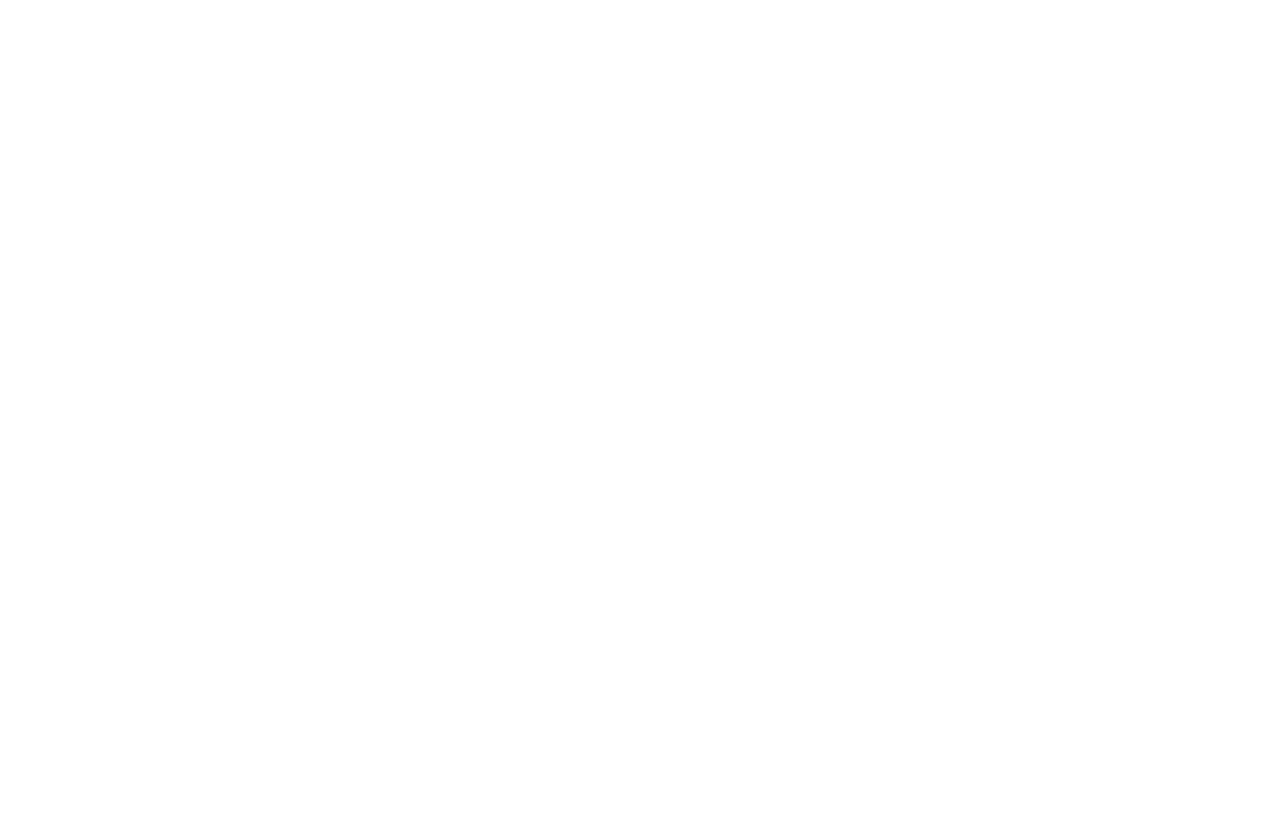
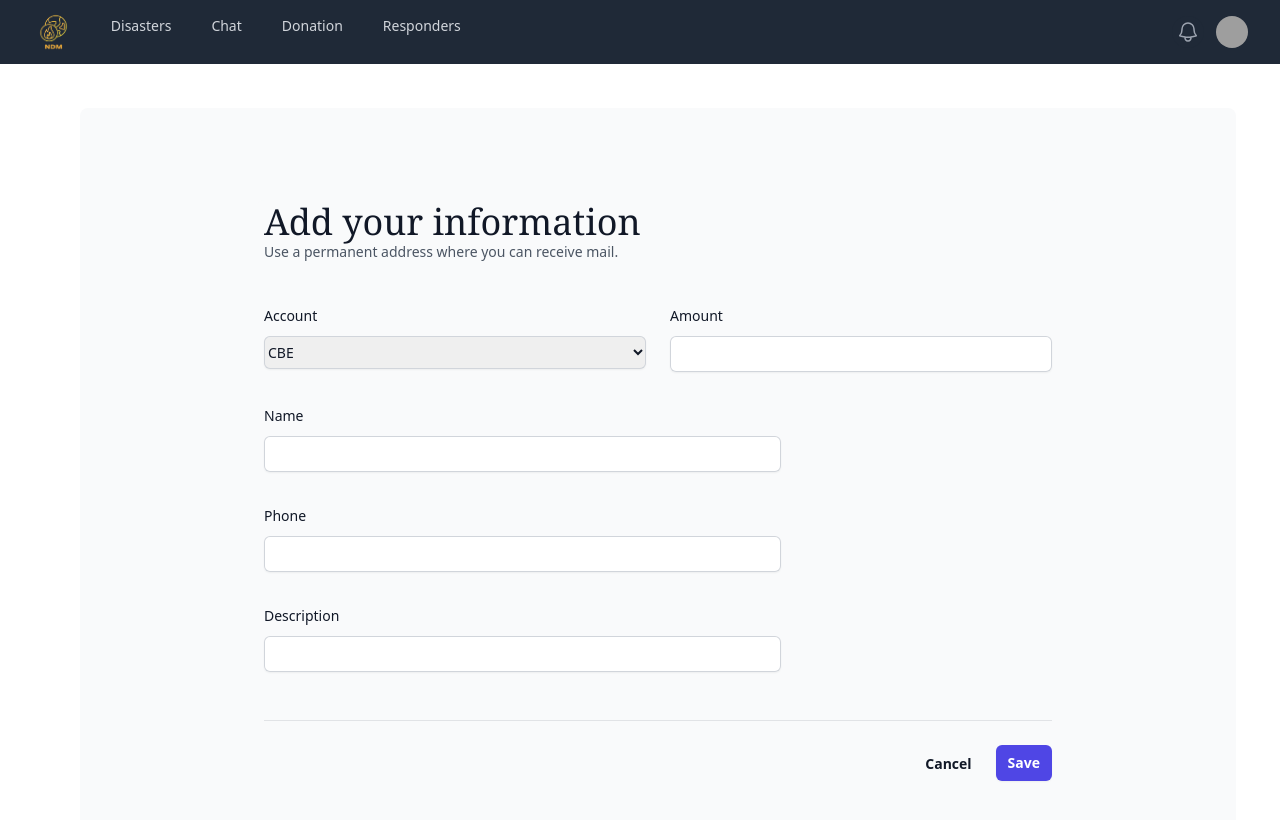
Before and after one commit to yidid/natural_disaster_management, a React (Create React App) app: page /cash in a window 1280 px wide. Before the commit this address had no page. Shown: the top 820 px of the page. Built offline with nearby package versions, Linux system fonts and the light colour scheme; grey boxes are pictures that could not be loaded.

Commit message:
adding changes

```diff
--- a/src/App.js
+++ b/src/App.js
@@ -10,6 +10,9 @@
 import ChatUser from './pages/user.chat';
 import UserDonation from './pages/user.donation';
 import AddDisaster from './components/addDisaster';
+import AskDonation from './pages/user.ask.donation';
+import CashDonation from './pages/user.cash';
+import MaterialDonation from './components/Material';
 
 function App() {
   return (
@@ -24,6 +27,11 @@
     <Route path='/userchat' element={<ChatUser />}></Route>
     <Route path='/userDonation' element={<UserDonation />}></Route>
     <Route path='/disasters' element={<AddDisaster />}></Route>
+    <Route path='/ask' element={<AskDonation />}></Route>
+    <Route path='/cash' element={<CashDonation />}></Route>
+    <Route path='/material' element={<MaterialDonation />}></Route>
+
+
    </Routes>
    </Router>
 
--- a/src/components/Form.js
+++ b/src/components/Form.js
@@ -1,40 +1,108 @@
-import Form from 'react-bootstrap/Form';
-import { useState } from 'react';
-import Button from 'react-bootstrap/Button';
 
-function BankForm() {
-  const [Account, setAccount] = useState("");
-  const [Amount, setAmount] = useState("");
-  return (
-<div  className = 'container2'>
-    <Form>
-      <h1>Bank</h1>
-      <Form.Select className="mb-3" aria-label="Default select example">
+import React from "react";
+import { Link } from "react-router-dom";
 
-        <option>select bank account</option>
-        <option value="1">Awash</option>
-        <option value="2">buna </option>
-        <option value="3"></option>
-      </Form.Select>
-      <Form.Group className="mb-3" controlId="formBasicPassword">
-        <Form.Label>Enter Account Number</Form.Label>
-        <Form.Control type="number" value={Account} placeholder="Enter account" onChange={(e)=>setAccount(e.target.value)}  />
-        <Form.Text className="text-muted">
+import 'react-toastify/dist/ReactToastify.css';
 
-        </Form.Text>
-      </Form.Group>
 
-      <Form.Group className="mb-3" controlId="formBasicAmount">
-        <Form.Label>Amount</Form.Label>
-        <Form.Control type="number" value={Amount} placeholder="Amount" onChange={(e)=>setAmount(e.target.value)} />
-      </Form.Group>
+const CashDonation = () => {
 
-      <Button variant="primary" type="submit">
-        Submit
-      </Button>
 
-    </Form>
-    </div>
-  );
+    return(
+        <>
+        <div className="block rounded-lg z-1 bg-gray-50 ml-32 mr-32 mb-96 p-2 m-11 dark:bg-grey-100 justify-center content-center">
+
+<form>
+  <div className="space-y-12">
+    <div className="border-b border-gray-900/10 pb-12">
+      <h2 className=" font-serif text-4xl leading-7 pt-0 text-gray-900">Add your information</h2>
+
+
+      <div class="border-b border-gray-900/10 pb-12">
+
+      <p class="mt-1 text-sm leading-6 text-gray-600">Use a permanent address where you can receive mail.</p>
+
+      <div class="mt-10 grid grid-cols-1 gap-x-6 gap-y-8 sm:grid-cols-6">
+        <div class="sm:col-span-3">
+          <label for="first-name" class="block text-sm font-medium leading-6 text-gray-900">Account</label>
+          <div class="mt-2">
+          <select data-te-select-init className="block w-full rounded-md border-0 py-1.5 text-gray-900 shadow-sm ring-1 ring-inset ring-gray-300 placeholder:text-gray-400 focus:ring-2 focus:ring-inset focus:ring-indigo-600 sm:text-sm sm:leading-6">
+  <option value="1">CBE</option>
+  <option value="2">AWASH</option>
+  <option value="3">ENAT</option>
+
+</select>
+
+          </div>
+        </div>
+
+        <div class="sm:col-span-3">
+          <label for="last-name" class="block text-sm font-medium leading-6 text-gray-900"> Amount </label>
+          <div class="mt-2">
+            <input type="text" name="last-name" id="last-name" autocomplete="family-name" class="block w-full rounded-md border-0 py-1.5 text-gray-900 shadow-sm ring-1 ring-inset ring-gray-300 placeholder:text-gray-400 focus:ring-2 focus:ring-inset focus:ring-indigo-600 sm:text-sm sm:leading-6"></input>
+          </div>
+        </div>
+
+        <div className="sm:col-span-4">
+          <label for="name" className="block text-sm font-medium leading-6 text-gray-900">Name </label>
+          <div className="mt-2">
+            <input id="name"
+             name="name"
+              type="text"
+
+                className="block w-full rounded-md border-0 py-1.5 text-gray-900 shadow-sm ring-1 ring-inset ring-gray-300 placeholder:text-gray-400 focus:ring-2 focus:ring-inset focus:ring-indigo-100 sm:text-sm sm:leading-6"></input>
+          </div>
+        </div>
+        <div className="sm:col-span-4">
+          <label for="name" className="block text-sm font-medium leading-6 text-gray-900">Phone </label>
+          <div className="mt-2">
+            <input id="name"
+             name="name"
+              type="text"
+
+                className="block w-full rounded-md border-0 py-1.5 text-gray-900 shadow-sm ring-1 ring-inset ring-gray-300 placeholder:text-gray-400 focus:ring-2 focus:ring-inset focus:ring-indigo-100 sm:text-sm sm:leading-6"></input>
+          </div>
+        </div>
+
+        <div className="sm:col-span-4">
+          <label for="name" className="block text-sm font-medium leading-6 text-gray-900">Description </label>
+          <div className="mt-2">
+            <input id="name"
+             name="name"
+              type="text"
+
+                className="block w-full rounded-md border-0 py-1.5 text-gray-900 shadow-sm ring-1 ring-inset ring-gray-300 placeholder:text-gray-400 focus:ring-2 focus:ring-inset focus:ring-indigo-100 sm:text-sm sm:leading-6"></input>
+          </div>
+        </div>
+
+
+
+        </div>
+        </div>
+
+
+
+
+
+
+  <div className="mt-6 flex items-center justify-end gap-x-6">
+    <Link to='/ask'>
+    <button type="button"
+
+
+     className="text-sm  font-semibold leading-6 text-gray-900">Cancel</button>
+     </Link>
+    <button type="submit"   className="rounded-md bg-indigo-600 px-3 py-2 text-sm font-semibold text-white shadow-sm hover:bg-indigo-500 focus-visible:outline focus-visible:outline-2 focus-visible:outline-offset-2 focus-visible:outline-indigo-600">Save</button>
+
+  </div>
+  </div>
+  </div>
+</form>
+
+
+        </div>
+        </>
+
+    )
 }
-export default BankForm;
+export default CashDonation
--- a/src/components/Material.js
+++ b/src/components/Material.js
@@ -1,62 +1,96 @@
-import {useState} from 'react';
-import Button from 'react-bootstrap/Button';
-import Form from 'react-bootstrap/Form';
 
-function Material() {
-  const [inputs, setInputs] = useState({});
+import React from "react";
+import { Link } from "react-router-dom";
 
-  const handleChange = (event) => {
-    const name = event.target.name;
-    const value = event.target.value;
-    setInputs(values => ({...values, [name]: value}))
-  }
 
-  const handleSubmit = (event) => {
-    event.preventDefault();
-    alert(inputs);
-  }
-  return (
-    <div  className = 'container2'>
-    <Form onSubmit={handleSubmit}>
-    <h1>Contact</h1>
-      <Form.Group className="mb-3" controlId="formBasicEmail">
-        <Form.Label>Email address:</Form.Label>
-        <input
-        type="emil"
-        name="email"
-        value={inputs.email || ""}
-        onChange={handleChange}
-      />
-      </Form.Group>
+import 'react-toastify/dist/ReactToastify.css';
+import NavBar from "./navbar";
 
-      <Form.Group className="mb-3" controlId="formBasicNumber">
-        <Form.Label>Phone number:</Form.Label>
-        <input
-        type="number"
-        name="number"
-        value={inputs.number || ""}
-        onChange={handleChange}
-      />
-      </Form.Group>
-      <Form.Group className="mb-3" controlId="formBasicLocation">
-        <Form.Label>Enter Location:</Form.Label>
-        <input
-        type="text"
-        name="location"
-        value={inputs.text || ""}
-        onChange={handleChange}
-      />
-      </Form.Group>
-      <Form.Group className="mb-3" controlId="exampleForm.ControlTextarea1">
-        <Form.Label>Description:</Form.Label>
-        <Form.Control as="textarea" rows={3} />
-      </Form.Group>
-      <Button variant="primary" type="submit">
-      submit
-      </Button>
-    </Form>
-    </div>
-  );
+
+const MaterialDonation = () => {
+
+
+    return(
+        <>
+        <NavBar/>
+        <div className="block rounded-lg z-1 bg-gray-50 ml-32 mr-32 mb-96 p-24 m-11 dark:bg-grey-100 justify-center content-center">
+
+<form>
+  <div className="space-y-12">
+    <div className="border-b border-gray-900/10 pb-12">
+      <h2 className=" font-serif text-4xl leading-7 pt-0 text-gray-900">Add your information</h2>
+
+
+      <div class="border-b border-gray-900/10 pb-12">
+
+
+
+      <div class="mt-10 grid grid-cols-1 gap-x-6 gap-y-8 sm:grid-cols-6">
+
+
+
+
+        <div className="sm:col-span-4">
+          <label for="name" className="block text-sm font-medium leading-6 text-gray-900">Name </label>
+          <div className="mt-2">
+            <input id="name"
+             name="name"
+              type="text"
+
+                className="block w-full rounded-md border-0 py-1.5 text-gray-900 shadow-sm ring-1 ring-inset ring-gray-300 placeholder:text-gray-400 focus:ring-2 focus:ring-inset focus:ring-indigo-100 sm:text-sm sm:leading-6"></input>
+          </div>
+        </div>
+
+        <div className="sm:col-span-4">
+          <label for="name" className="block text-sm font-medium leading-6 text-gray-900">Phone </label>
+          <div className="mt-2">
+            <input id="name"
+             name="name"
+              type="text"
+
+                className="block w-full rounded-md border-0 py-1.5 text-gray-900 shadow-sm ring-1 ring-inset ring-gray-300 placeholder:text-gray-400 focus:ring-2 focus:ring-inset focus:ring-indigo-100 sm:text-sm sm:leading-6"></input>
+          </div>
+        </div>
+
+        <div className="sm:col-span-4">
+          <label for="name" className="block text-sm font-medium leading-6 text-gray-900">Materials </label>
+          <div className="mt-2">
+            <input id="name"
+             name="name"
+              type="text"
+
+                className="block w-full rounded-md border-0 py-1.5 text-gray-900 shadow-sm ring-1 ring-inset ring-gray-300 placeholder:text-gray-400 focus:ring-2 focus:ring-inset focus:ring-indigo-100 sm:text-sm sm:leading-6"></input>
+          </div>
+        </div>
+
+
+
+        </div>
+        </div>
+
+
+
+
+
+
+  <div className="mt-6 flex items-center justify-end gap-x-6">
+  <Link to='/ask'>
+    <button type="button"
+
+
+     className="text-sm  font-semibold leading-6 text-gray-900">Cancel</button>
+     </Link>
+    <button type="submit"   className="rounded-md bg-indigo-600 px-3 py-2 text-sm font-semibold text-white shadow-sm hover:bg-indigo-500 focus-visible:outline focus-visible:outline-2 focus-visible:outline-offset-2 focus-visible:outline-indigo-600">Save</button>
+
+  </div>
+  </div>
+  </div>
+</form>
+
+
+        </div>
+        </>
+
+    )
 }
-
-export default Material;
+export default MaterialDonation
--- a/src/components/navbar.js
+++ b/src/components/navbar.js
@@ -1,4 +1,5 @@
 import React from "react";
+import image from '../images/logo.png'
 
 const NavBar= ()=>{
     return(
@@ -22,7 +23,7 @@
       </div>
       <div className="flex flex-1 items-center justify-center sm:items-stretch sm:justify-start">
         <div className="flex flex-shrink-0 items-center">
-          <img className="h-8 w-auto" src='./images/ndm.png' alt="Your Company"></img>
+          <img className="h-12 w-auto" src={image} alt="Your Company"></img>
         </div>
         <div className="hidden sm:ml-6 sm:block">
           <div className="flex space-x-4">
@@ -45,7 +46,7 @@
           </svg>
         </button>
 
-        =
+
         <div className="relative ml-3">
           <div>
             <button type="button" className="relative flex rounded-full bg-gray-800 text-sm focus:outline-none focus:ring-2 focus:ring-white focus:ring-offset-2 focus:ring-offset-gray-800" id="user-menu-button" aria-expanded="false" aria-haspopup="true">
--- a/src/components/sidebar.js
+++ b/src/components/sidebar.js
@@ -19,10 +19,10 @@
 
 <link rel="stylesheet" href="https://unpkg.com/boxicons@2.0.7/css/boxicons.min.css" />
 
-<div className="min-h-screen flex flex-row bg-gray-100 absolute z-0">
-<div className="flex flex-col w-56 bg-gray-50 overflow-hidden">
+<div className=" min-h-screen flex flex-row bg-gray-100 absolute z-0">
+<div className="flex flex-col w-56 bg-gray-50 overflow-hidden sticky left-0">
 
-<ul className="flex flex-col py-4">
+<ul className=" sticky left-0 flex flex-col py-4">
   <li>
     <a href="/" className="flex flex-row items-center h-12 transform hover:translate-x-2 transition-transform ease-in duration-200 text-gray-500 hover:text-gray-800">
       <span className="inline-flex items-center justify-center h-12 w-12 text-lg text-gray-400"><i className="bx bx-home"></i></span>
--- a/src/pages/donation.js
+++ b/src/pages/donation.js
@@ -1,5 +1,6 @@
 import React from "react";
 import CommunityAdmin from "../components/sidebar";
+import DonationPage from "../components/DonationPage";
 
 
 const Donation = ()=>{
@@ -12,6 +13,9 @@
              <div class="block rounded-lg  z-1 bg-gray-50 ml-64 mb-96 p-36 m-11 dark:bg-grey-100">
 
 
+
+
+
                </div>
 
              </div>
--- a/src/pages/user.disaster.js
+++ b/src/pages/user.disaster.js
@@ -1,12 +1,18 @@
 import React from "react";
 import NavBar from "../components/navbar";
 import DisasterComponent from "../components/disasters";
+import { Link } from "react-router-dom";
 
 const DisastersUser = () => {
     return(
         <>
         <NavBar/>
         <div class="block rounded-lg z-1 bg-gray-50 ml-20 mb-96 p-12 m-11 dark:bg-grey-100 justify-center content-center">
+        <Link to="/disasters">
+        <button  class="bg-blue-500 hover:bg-blue-400 text-white font-bold py-2 px-4 mb-16 border-b-4 border-blue-700 hover:border-blue-500 rounded">
+         Add natural disaster
+        </button>
+        </Link>
         <DisasterComponent />
         </div>
         </>
```
Also changed, not shown: src/components/DonationPage.js (+38 -13 lines), src/components/addDisaster.js (+19 -7 lines), src/pages/user.donation.js (+12 -6 lines).
